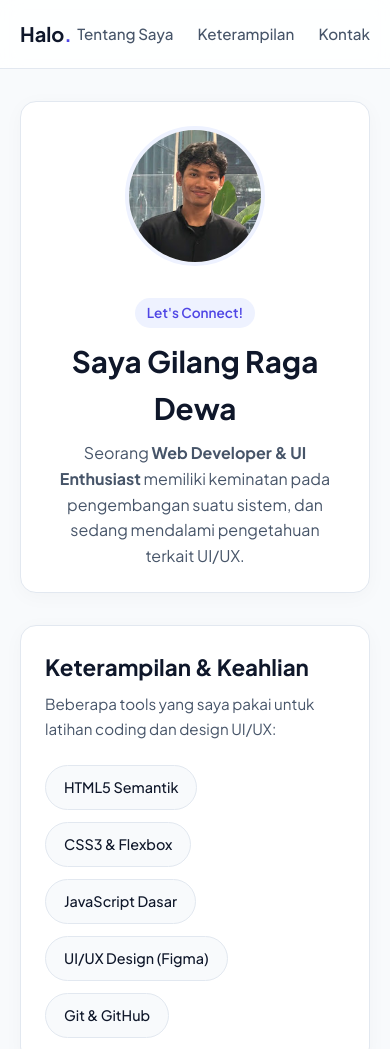
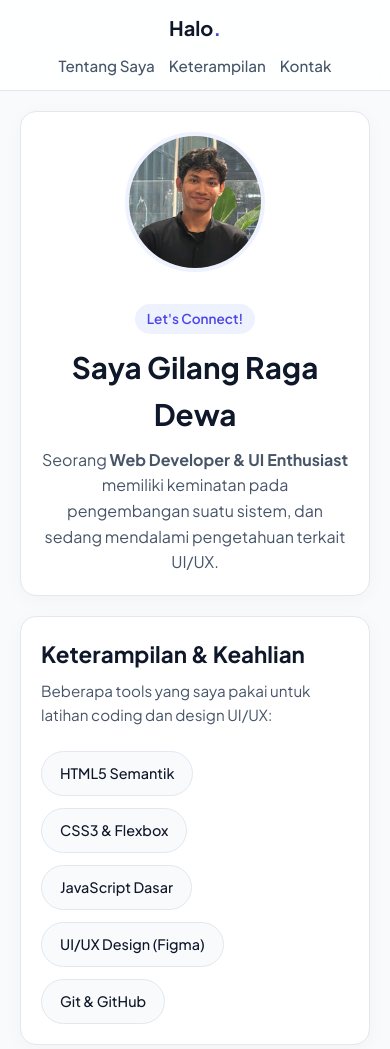
Before and after one commit to ragadewa/about-me, a plain HTML site: page index.html in a window 390 px wide. Shown: the top 1049 px of the page. Drawn offline with Linux system fonts and the light colour scheme.

Commit message:
fix(responsive,a11y):fix navbar overflow on 360px viewport and add keyboard focus rings

```diff
--- a/style.css
+++ b/style.css
@@ -258,14 +258,35 @@ h2 {
 }
 
 /* Responsif untuk layar HP: ngubah layout Tentang Saya jadi vertikal biar nggak gepeng */
+a:focus-visible,
+button:focus-visible,
+input:focus-visible,
+textarea:focus-visible {
+    outline: 3px solid var(--accent);
+    outline-offset: 3px;
+}
+
 @media (max-width: 600px) {
+    .nav-wrapper {
+        flex-direction: column;
+        height: auto;
+        padding: 12px 0;
+        gap: 10px;
+    }
+
+    .nav-links {
+        gap: 14px;
+        font-size: 0.875rem;
+    }
+
     .about-section {
         flex-direction: column;
         text-align: center;
     }
 
     .section {
-        padding: 24px;
+        padding: 20px;
+        margin: 20px 0;
     }
 
     .btn-submit {
```
